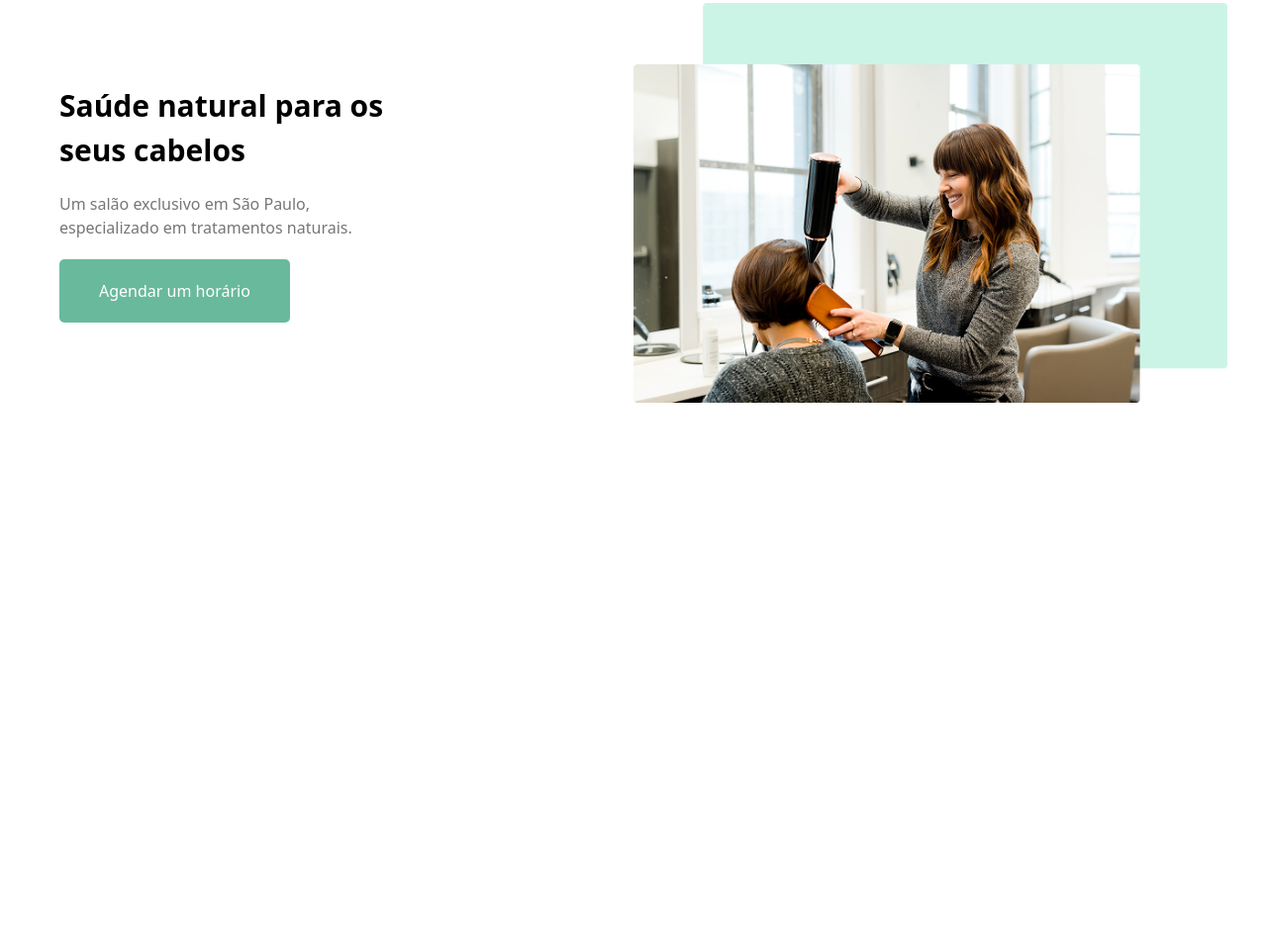
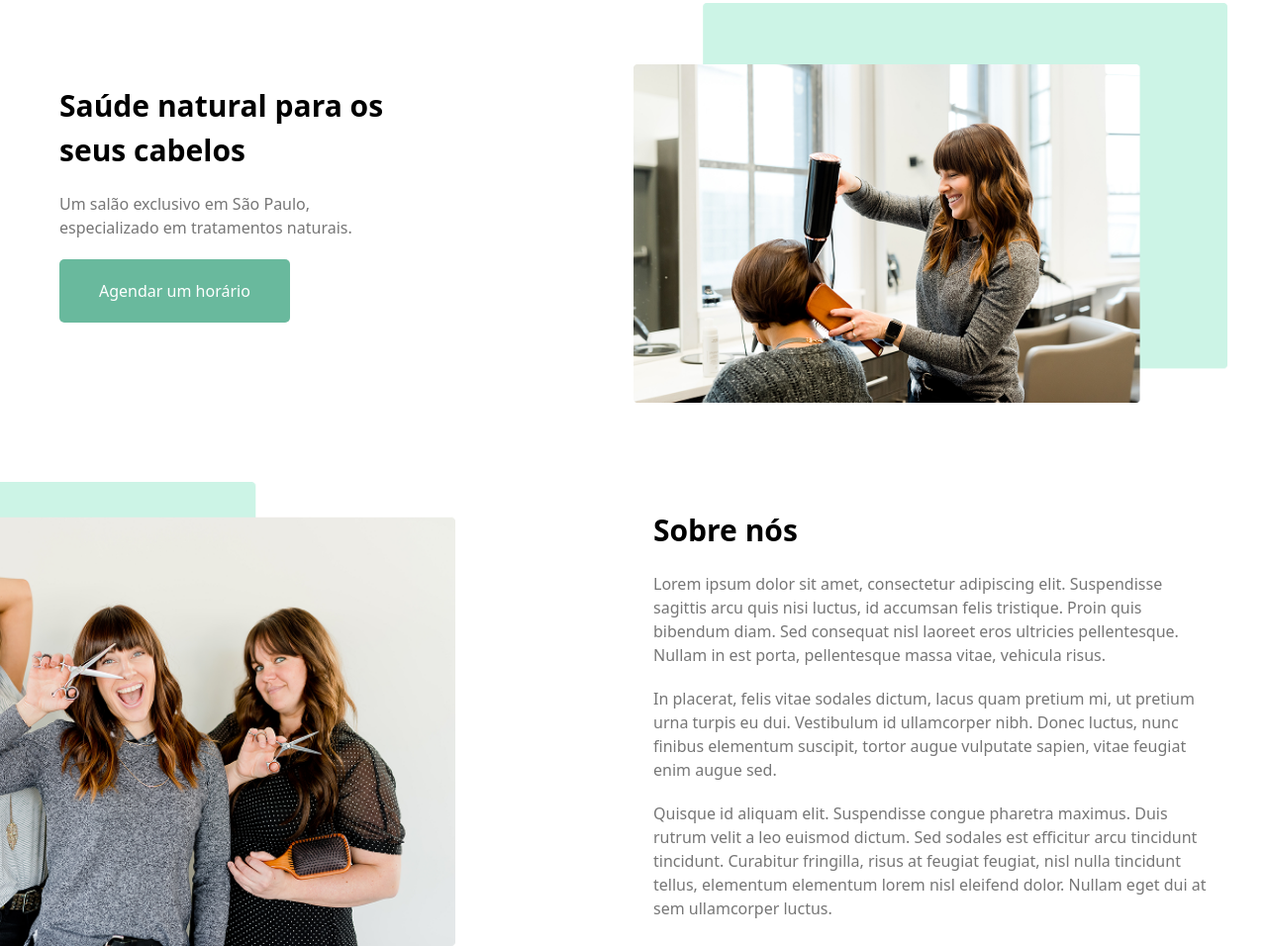
Before and after one commit to MuhammadRahmatulloev/beautysalon, a website: page index.html in a window 1280 px wide. Shown: the part 164-1120 px from the top of the page at 99% size. Before the commit the page ends 800 px from the top, so only its background shows below. Drawn offline with Linux system fonts and the light colour scheme.

Commit message:
Sobre nós-section created

```diff
--- a/index.html
+++ b/index.html
@@ -28,8 +28,21 @@
                     Agendar um  horário
                 </button>
             </div>
-            <img class="w-[50%]" src="./src/images/person.png" alt="">
+            <img class="lg:w-[50%]" src="./src/images/person.png" alt="">
         </section>
     </header>
+    <main>
+        <section class="max-w-300 m-auto mt-20 relative flex flex-col lg:flex-row lg:items-center">
+            <div class="relative lg:w-[50%]">
+                <img class="lg:w-full lg:relative left-[-30%]" src="./src/images/pers2.png" alt="">
+            </div>
+            <div class="flex flex-col gap-5 p-5 lg:w-[50%]">
+                <h1 class="font-bold text-[30px]">Sobre nós</h1>
+                <p class="text-[#767676]">Lorem ipsum dolor sit amet, consectetur adipiscing elit. Suspendisse sagittis arcu quis nisi luctus, id accumsan felis tristique. Proin quis bibendum diam. Sed consequat nisl laoreet eros ultricies pellentesque. Nullam in est porta, pellentesque massa vitae, vehicula risus. </p>
+                <p class="text-[#767676]">In placerat, felis vitae sodales dictum, lacus quam pretium mi, ut pretium urna turpis eu dui. Vestibulum id ullamcorper nibh. Donec luctus, nunc finibus elementum suscipit, tortor augue vulputate sapien, vitae feugiat enim augue sed. </p>
+                <p class="text-[#767676]">Quisque id aliquam elit. Suspendisse congue pharetra maximus. Duis rutrum velit a leo euismod dictum. Sed sodales est efficitur arcu tincidunt tincidunt. Curabitur fringilla, risus at feugiat feugiat, nisl nulla tincidunt tellus, elementum elementum lorem nisl eleifend dolor. Nullam eget dui at sem ullamcorper luctus.</p>
+            </div>
+        </section>
+    </main>
 </body>
 </html>
```
Also changed, not shown: src/output.css.
